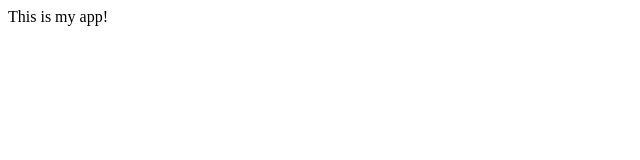
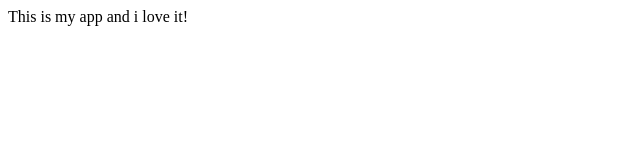
Before and after one commit to agyesie/labore, a plain HTML site: page index.html in a window 1280 px wide. Shown: the full height of the page, 0-640 px from the left. Drawn offline with Linux system fonts and the light colour scheme.

Commit message:
modified:   index.html

```diff
--- a/index.html
+++ b/index.html
@@ -7,7 +7,7 @@
     </head>
 
     <body>
-        This is my app!
+        This is my app and i love it!
     </body>
 
 
```
